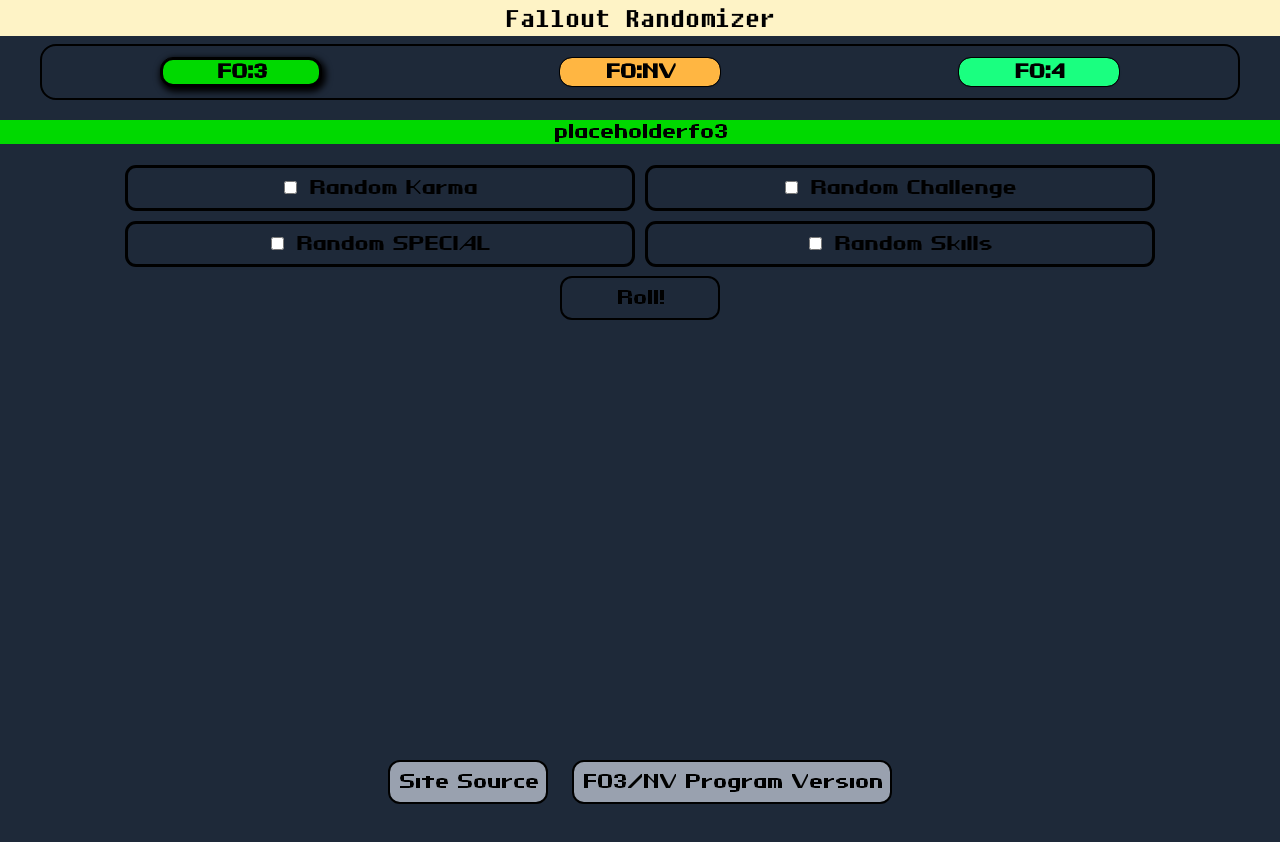
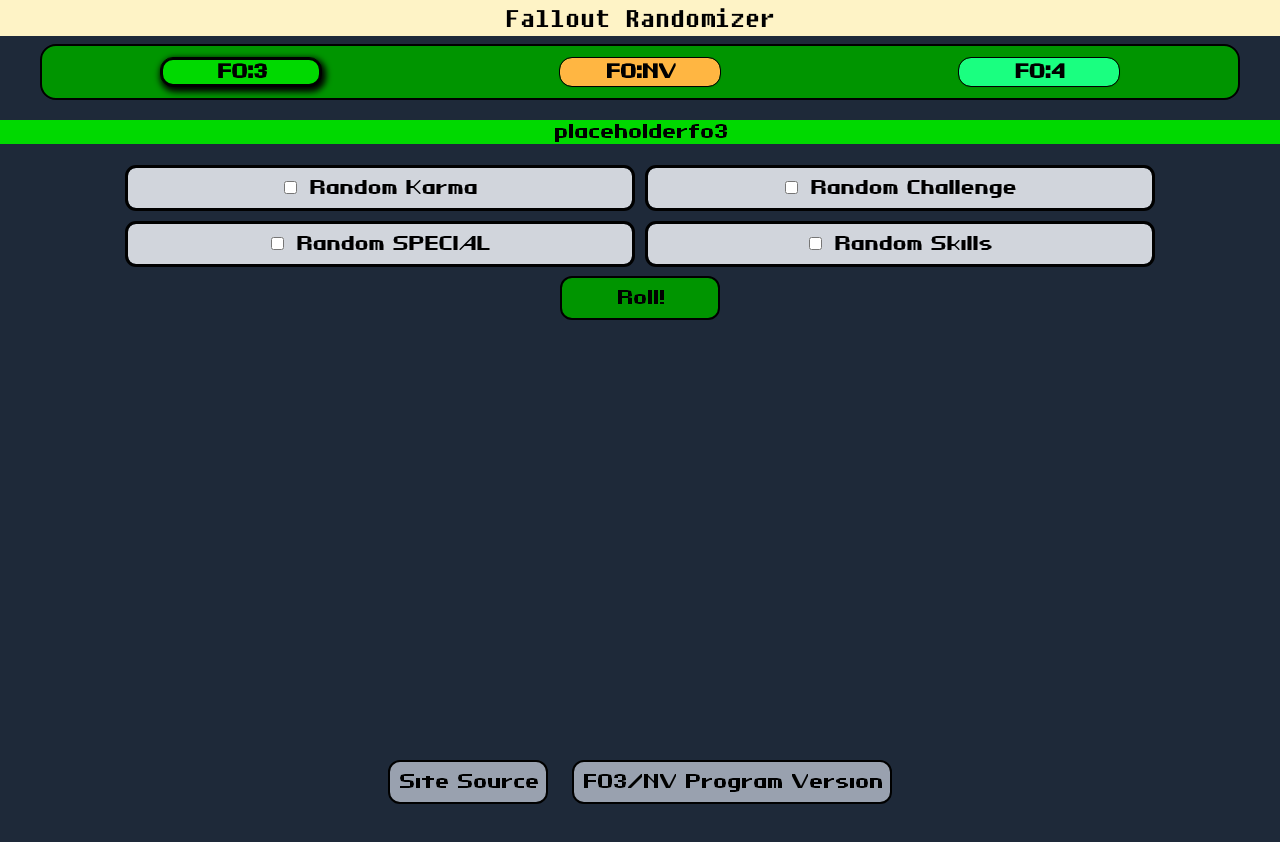
Before and after one commit to Aethdae/fallout-rand-site, a React (Vite) app: page / in a window 1280 px wide. Shown: the top 842 px of the page. Built offline with nearby package versions, Linux system fonts and the light colour scheme; no server answers.

Commit message:
fix string interp for colors

```diff
--- a/src/App.tsx
+++ b/src/App.tsx
@@ -5,7 +5,7 @@
 const states = ["three", "vegas", "four"];
 
 export default function App() {
-  const [gameState, setGame] = useState(states[0]);
+  const [gameState, setGame] = useState<"three" | "vegas" | "four">("three");
   return (
     <div className="bg-gray-800 mw-[120rem] mx-0 my-auto text-center">
       <Header gameState={[gameState, setGame]} />
--- a/src/Game.tsx
+++ b/src/Game.tsx
@@ -3,6 +3,11 @@
 import FNV from "./FNV.tsx";
 import { useState } from "react";
 const states = ["three", "vegas", "four"];
+const bgColorStates = {
+  three: "bg-three-300",
+  vegas: "bg-vegas-300",
+  four: "bg-four-300",
+};
 
 // @ts-ignore
 export default function Game({ gameState }) {
@@ -42,7 +47,8 @@
     return (
       <>
         <div
-          className={`border-2 bg-${gameState[0]}-300 rounded-xl w-full p-2 md:w-40`}
+          //@ts-ignore
+          className={`border-2 ${bgColorStates[gameState[0]]} rounded-xl w-full p-2 md:w-40`}
         >
           Roll!
         </div>
@@ -53,8 +59,9 @@
   // @ts-ignore
   function CheckLabel({ buttonType, buttonName }) {
     const [checked, setCheck] = useState(false);
-    let color = checked ? "green" : "gray";
-    let labelClasses = `p-2 outline-3 bg-${color}-300 accent-red-900 rounded-lg hover:bg-${color}-200 cursor-pointer`;
+    const color = checked ? "bg-green-300" : "bg-gray-300";
+    const bgColor = checked ? "hover:bg-green-200" : "hover:bg-gray-200";
+    const labelClasses = `p-2 outline-3 ${color} accent-red-900 rounded-lg ${bgColor} cursor-pointer`;
 
     return (
       <>
--- a/src/Header.tsx
+++ b/src/Header.tsx
@@ -18,9 +18,15 @@
   "ease-in-out",
   "outline-1",
 ];
+const bgColorStates = {
+  three: "bg-three-300",
+  vegas: "bg-vegas-300",
+  four: "bg-four-300",
+};
 
 // @ts-ignore
 export default function Header({ gameState }) {
+  console.log(gameState);
   return (
     <>
       <header className="bg-gray-800 flex flex-col items-center">
@@ -28,7 +34,8 @@
           Fallout Randomizer
         </h1>
         <nav
-          className={`flex gap-6 my-2 p-3 border-2 w-full min-w-20 max-w-300 bg-${gameState[0]}-300 rounded-2xl justify-around`}
+          //@ts-ignore
+          className={`flex gap-6 my-2 p-3 border-2 w-full min-w-20 max-w-300 ${bgColorStates[gameState[0]]} rounded-2xl justify-around`}
         >
           <button
             className={buttonClass.join(" ") + " bg-three-500 activeGame"}
```
